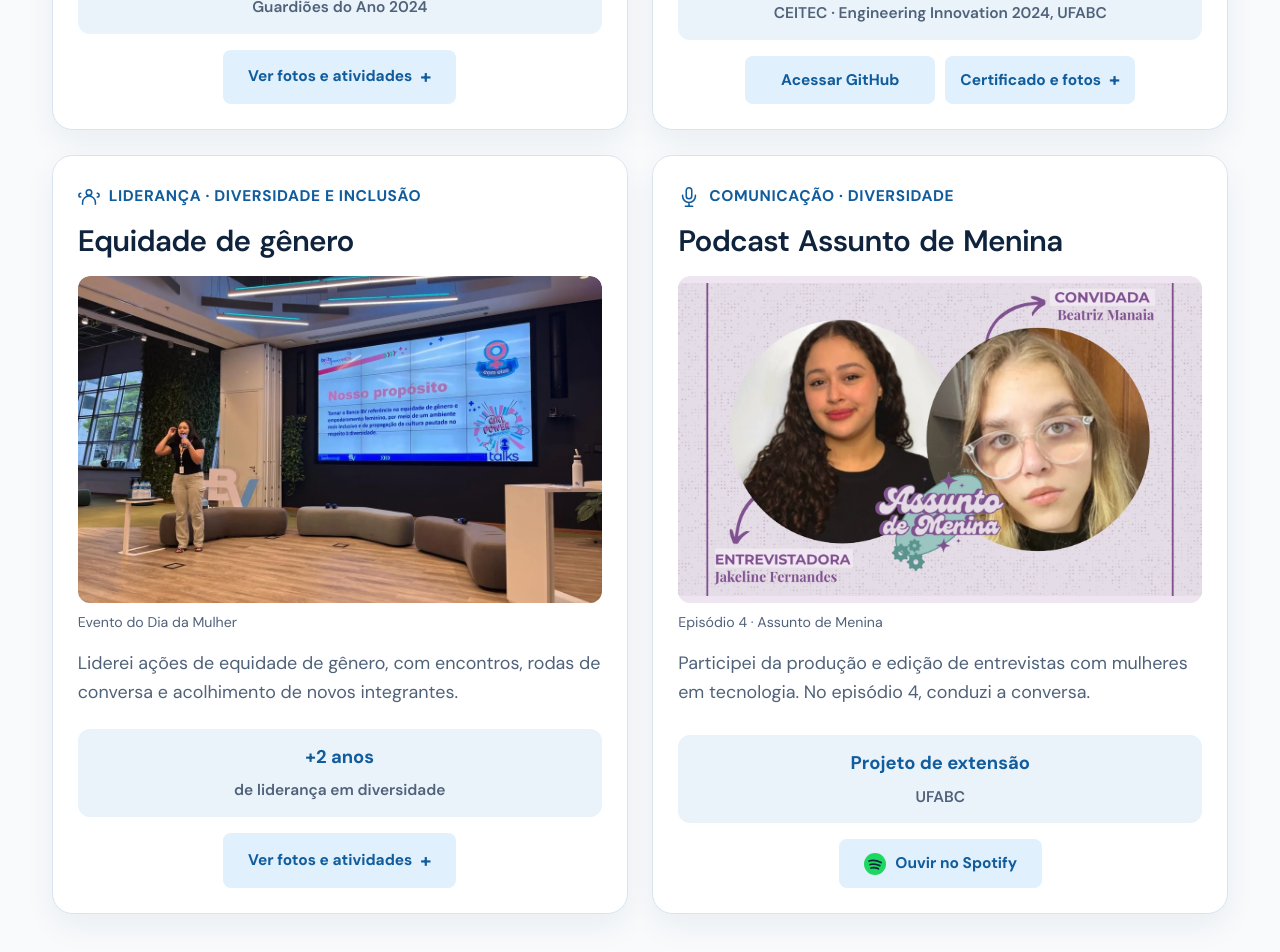
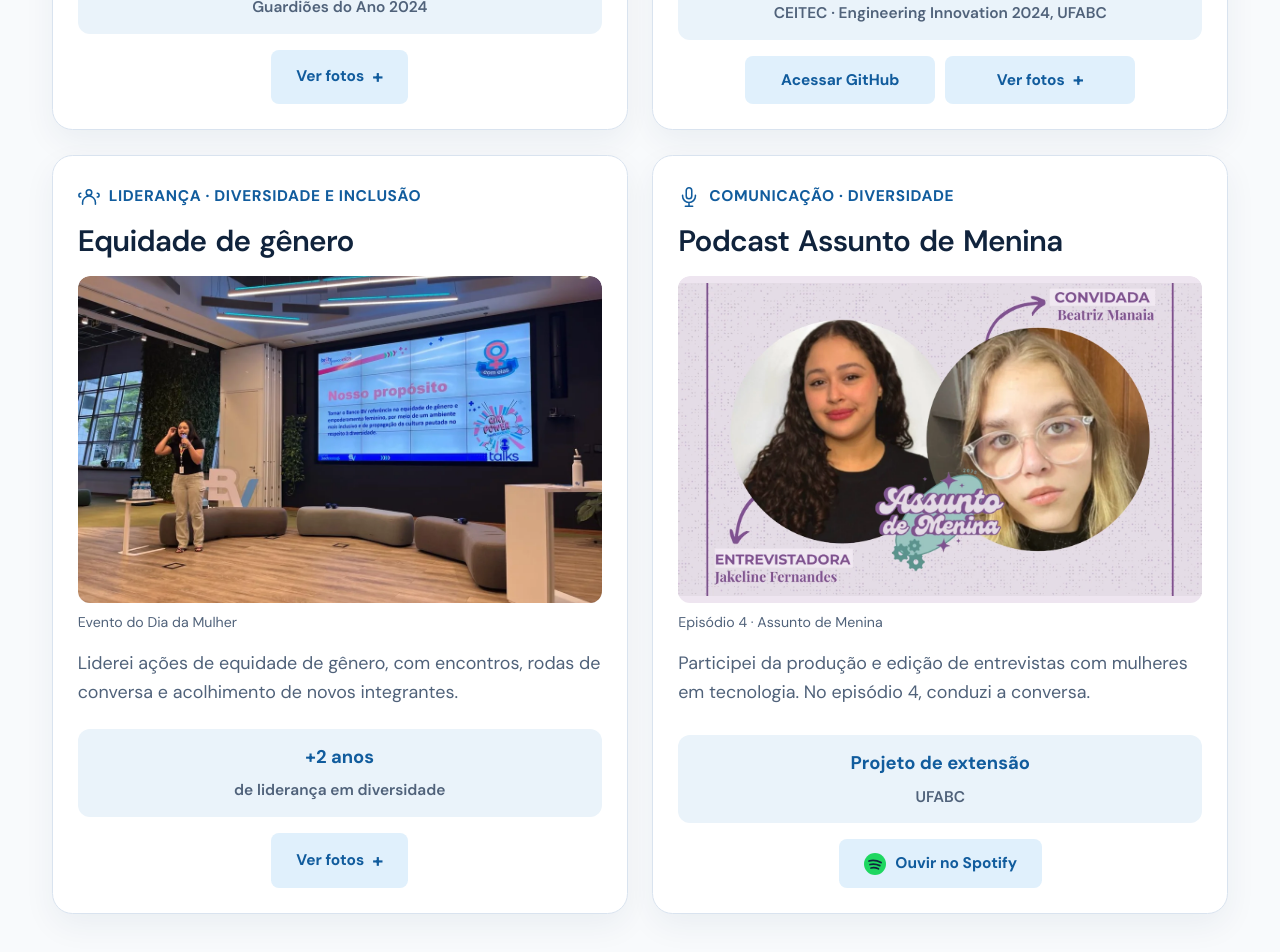
Before and after one commit to jakelinefernandess/portfolio, a React (Vite) app: page / in a window 1280 px wide. Shown: the part 3159-4111 px from the top of the page. Built offline with nearby package versions, Linux system fonts and the light colour scheme.

Commit message:
Simplify project gallery labels and keep captions on covers

```diff
--- a/src/main.jsx
+++ b/src/main.jsx
@@ -34,7 +34,7 @@ function App() {
     const links = [...group.querySelectorAll('a')];
     const photos = links.map(item => {
       const alt = item.querySelector('img').alt;
-      return { src: item.href, alt, caption: item.closest('figure')?.querySelector('figcaption')?.textContent || alt };
+      return { src: item.href, alt, caption: item.closest('figure')?.querySelector('figcaption')?.textContent };
     });
     trigger.current = link;
     setGallery({ photos, index: links.indexOf(link) });
@@ -78,7 +78,7 @@ function App() {
           <button type="button" id="viewer-close" aria-label="Fechar galeria" onClick={closeGallery}>Fechar ×</button>
         </div>
         <img id="viewer-image" src={photo?.src} alt={photo?.alt ?? ''} />
-        <p id="viewer-caption">{photo?.caption}</p>
+        {photo?.caption && <p id="viewer-caption">{photo.caption}</p>}
         <div className="viewer-controls">
           <button type="button" id="viewer-prev" disabled={!gallery || gallery.index === 0} onClick={() => move(-1)}>Anterior</button>
           <button type="button" id="viewer-next" disabled={!gallery || gallery.index === gallery.photos.length - 1} onClick={() => move(1)}>Próxima</button>
--- a/src/projects/Projects.jsx
+++ b/src/projects/Projects.jsx
@@ -26,11 +26,11 @@ export function Projects({ onGalleryClick }) { return (
           <figure className="case-cover"><img className="contain-cover" src={asset("photos/champions-premio-atualizado.webp")} alt="Jakeline com o troféu Guardiões do Ano" loading="lazy" /><figcaption>Reconhecimento do programa Security Champions.</figcaption></figure>
           <p>Liderei por dois anos o programa de formação em segurança para desenvolvedores, capacitando mais de 600 profissionais.</p>
           <div className="proof"><strong><span aria-hidden="true" className="award-icon">✦</span> Projeto Destaque</strong><span>Guardiões do Ano 2024</span></div>
-          <details><summary>Ver fotos e atividades</summary><p>Planejei capacitações, acompanhei indicadores e organizei o reconhecimento dos participantes.</p>
+          <details><summary>Ver fotos</summary><p>Planejei capacitações, acompanhei indicadores e organizei o reconhecimento dos participantes.</p>
             <div className="case-gallery">
-              <figure><a href={asset("photos/champions-encontro.webp")} target="_blank" rel="noopener"><img src={asset("photos/champions-encontro.webp")} alt="Jakeline apresentando a agenda aos participantes no Allianz Parque" loading="lazy" /></a><figcaption>Encontro com participantes</figcaption></figure>
-              <figure><a href={asset("photos/champions-hero.jpeg")} target="_blank" rel="noopener"><img src={asset("photos/champions-hero.jpeg")} alt="Jakeline no palco com o letreiro Security Champions 2025" loading="lazy" /></a><figcaption>Security Champions 2025</figcaption></figure>
-              <figure className="gallery-wide"><a href={asset("photos/champions-grupo.webp")} target="_blank" rel="noopener"><img src={asset("photos/champions-grupo.webp")} alt="Grupo Security Champions reunido no Allianz Parque" loading="lazy" /></a><figcaption>Evento Security Champions</figcaption></figure>
+              <figure><a href={asset("photos/champions-encontro.webp")} target="_blank" rel="noopener"><img src={asset("photos/champions-encontro.webp")} alt="Jakeline apresentando a agenda aos participantes no Allianz Parque" loading="lazy" /></a></figure>
+              <figure><a href={asset("photos/champions-hero.jpeg")} target="_blank" rel="noopener"><img src={asset("photos/champions-hero.jpeg")} alt="Jakeline no palco com o letreiro Security Champions 2025" loading="lazy" /></a></figure>
+              <figure className="gallery-wide"><a href={asset("photos/champions-grupo.webp")} target="_blank" rel="noopener"><img src={asset("photos/champions-grupo.webp")} alt="Grupo Security Champions reunido no Allianz Parque" loading="lazy" /></a></figure>
             </div>
           </details>
         </article>
@@ -44,7 +44,7 @@ export function Projects({ onGalleryClick }) { return (
           <div className="proof"><strong><span aria-hidden="true" className="award-icon">✦</span> Menção honrosa</strong><span>CEITEC · Engineering Innovation 2024, UFABC</span></div>
           <div className="acessibilize-actions">
             <a className="button" href="https://github.com/jakelinefernandess/acessibilize" target="_blank" rel="noopener noreferrer">Acessar GitHub</a>
-          <details><summary>Certificado e fotos</summary>
+          <details><summary>Ver fotos</summary>
             <p>Tela do app, certificado e registros da feira</p>
             <div className="award-records">
               <a href={asset("photos/acessibilize-certificado.webp")}><img src={asset("photos/acessibilize-certificado.webp")} alt="Ampliar o certificado de menção honrosa do Acessibilize, de 9 de dezembro de 2024" loading="lazy" /></a>
@@ -60,10 +60,10 @@ export function Projects({ onGalleryClick }) { return (
           <figure className="case-cover"><img src={asset("photos/elas-proposito.webp")} alt="Jakeline apresentando o propósito do grupo de equidade de gênero" loading="lazy" /><figcaption>Evento do Dia da Mulher</figcaption></figure>
           <p>Liderei ações de equidade de gênero, com encontros, rodas de conversa e acolhimento de novos integrantes.</p>
           <div className="proof"><strong>+2 anos</strong><span>de liderança em diversidade</span></div>
-          <details><summary>Ver fotos e atividades</summary>
+          <details><summary>Ver fotos</summary>
             <div className="case-gallery">
-              <figure><a href={asset("photos/elas-acoes.webp")} target="_blank" rel="noopener"><img src={asset("photos/elas-acoes.webp")} alt="Jakeline apresentando as ações do grupo de equidade de gênero em 2024" loading="lazy" /></a><figcaption>Ações de 2024</figcaption></figure>
-              <figure><a href={asset("photos/elas-tech.webp")} target="_blank" rel="noopener"><img src={asset("photos/elas-tech.webp")} alt="Participantes do Tech Talks Especial Elas" loading="lazy" /></a><figcaption>Comunidade e tecnologia</figcaption></figure>
+              <figure><a href={asset("photos/elas-acoes.webp")} target="_blank" rel="noopener"><img src={asset("photos/elas-acoes.webp")} alt="Jakeline apresentando as ações do grupo de equidade de gênero em 2024" loading="lazy" /></a></figure>
+              <figure><a href={asset("photos/elas-tech.webp")} target="_blank" rel="noopener"><img src={asset("photos/elas-tech.webp")} alt="Participantes do Tech Talks Especial Elas" loading="lazy" /></a></figure>
             </div>
           </details>
         </article>
```
